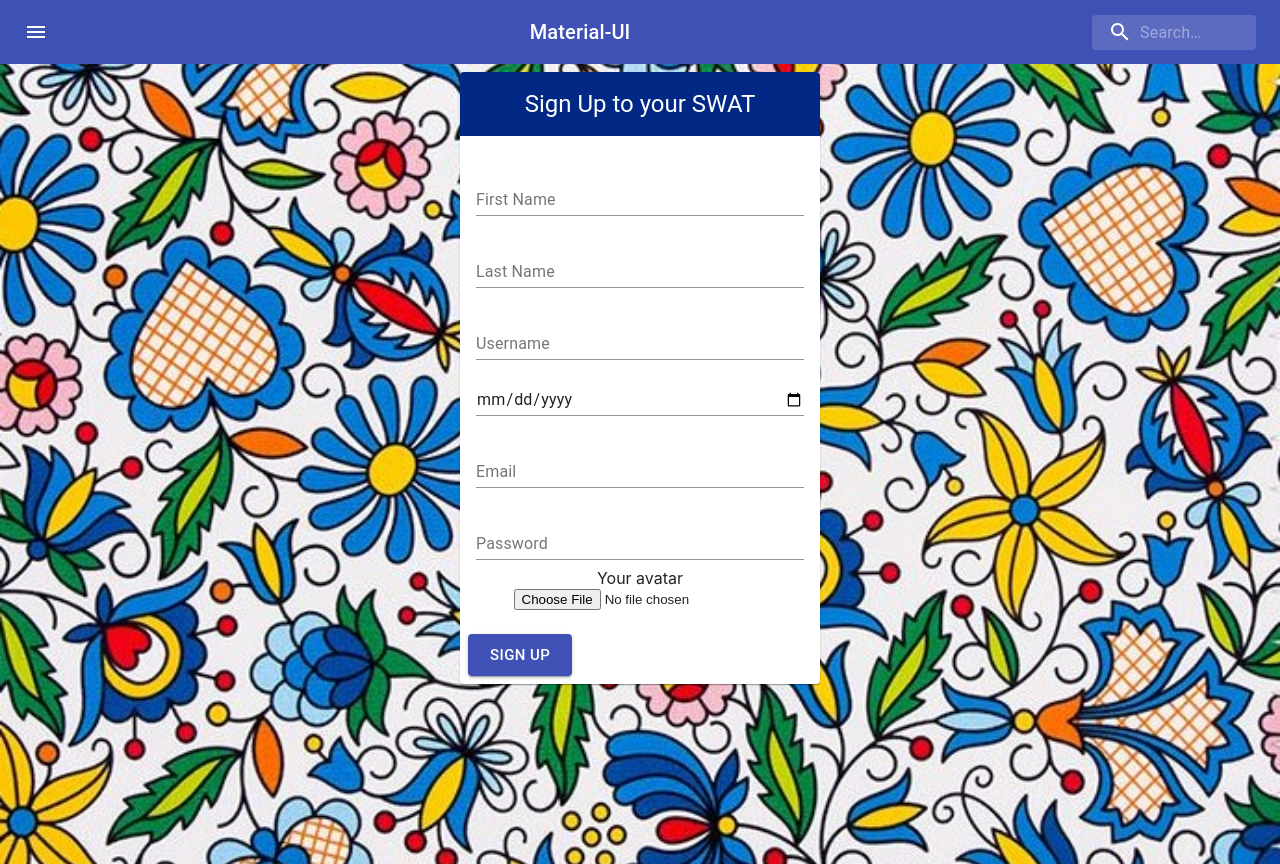
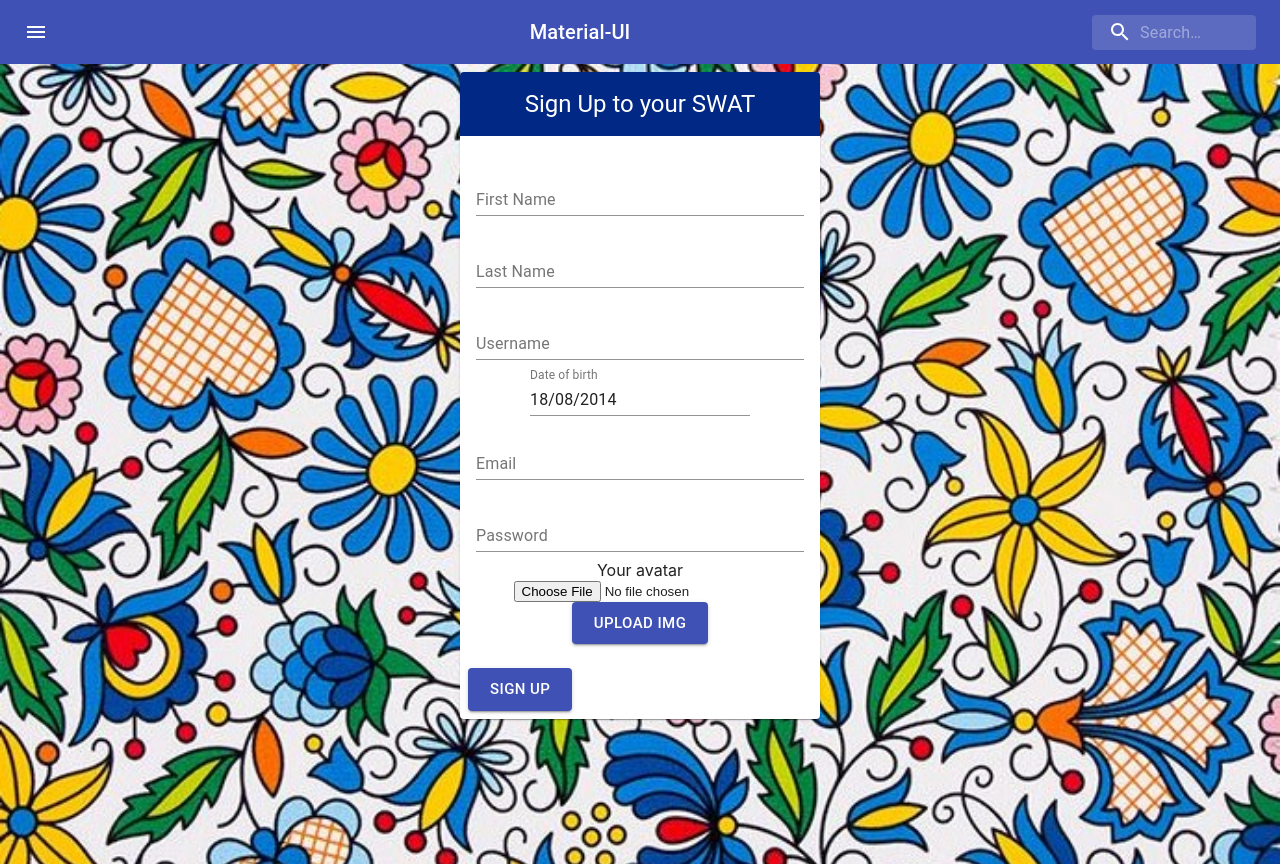
Before and after one commit to OBenshi/jobFit, a React (Create React App) app in the folder client/: page /signup in a window 1280 px wide. Built offline with nearby package versions, Linux system fonts and the light colour scheme.

Commit message:
Sign Up front

```diff
--- a/client/package.json
+++ b/client/package.json
@@ -4,6 +4,7 @@
   "private": true,
   "dependencies": {
     "@apollo/react-hooks": "^4.0.0",
+    "@date-io/date-fns": "^1.3.13",
     "@fontsource/roboto": "^4.5.0",
     "@material-ui/core": "^4.12.1",
     "@material-ui/icons": "^4.11.2",
@@ -16,6 +17,7 @@
     "@types/react": "^17.0.14",
     "@types/react-dom": "^17.0.9",
     "apollo-boost": "^0.4.9",
+    "date-fns": "^2.23.0",
     "graphql": "^15.5.1",
     "react": "^17.0.2",
     "react-dom": "^17.0.2",
--- a/client/src/GraphQL/Mutations.tsx
+++ b/client/src/GraphQL/Mutations.tsx
@@ -7,13 +7,13 @@
   }
 }
 `;
-/* export const SIGN_UP_USER =  gql`
-  mutation Mutation($logInInput: logInInput) {
-  logIn(input: $logInInput) {
+export const SIGN_UP_USER =  gql`
+  mutation Mutation($addUserInput: newUserInput!) {
+  addUser(input: $addUserInput) {
     username
   }
 }
-`; */
+`;
 
 
 
--- a/client/src/Views/SignUp.tsx
+++ b/client/src/Views/SignUp.tsx
@@ -4,6 +4,7 @@
   useState,
   ChangeEvent,
   FormEvent,
+  useEffect,
   useContext,
 } from "react";
 import { createStyles, makeStyles, Theme } from "@material-ui/core/styles";
@@ -14,6 +15,11 @@
 import CardHeader from "@material-ui/core/CardHeader";
 import Button from "@material-ui/core/Button";
 import background from '../img/background.jpg';
+import { useMutation } from "@apollo/client";
+import { SIGN_UP_USER } from '../GraphQL/Mutations'
+
+import { DatePicker } from "@material-ui/pickers";
+
 const useStyles = makeStyles((theme: Theme) =>
   createStyles({
     container: {
@@ -37,30 +43,105 @@
   })
 );
 
-interface FormData {
+interface SignUp {
   firstName: string,
   lastName: string,
   username: string,
   password: string,
   birthday: string,
   email: string,
-  avatar: string
+  avatar: string,
 }
 
 const LogIn: React.FC = () => {
+
+  const [selectedDate, setSelectedDate] = React.useState<Date | null>(
+    new Date('2014-08-18T21:11:54'),
+  );
+  const handleDateChange = (date: Date | null) => {
+    setSelectedDate(date);
+  };
+
   const classes = useStyles();
-  const [sign, setSign] = useState<FormData>({
+  const [addUser, { error }] = useMutation(SIGN_UP_USER);
+   const [imageSelected, setImageSelected] = useState("");
+  const [url, setUrl] = useState("");
+  const [sign, setSign] = useState<SignUp>({
     firstName: "",
     lastName: "",
     password: "",
-    birthday: "",
+    birthday: new Date().toISOString(),
     email: "",
     username: "",
     avatar: "",
   })
+
 const handleChange = (e: ChangeEvent<HTMLInputElement>) =>
-    setSign({ ...sign, [e.target.name]: e.target.value });
+  setSign({ ...sign, [e.target.name]: e.target.value }
+    );
+  console.log(sign.birthday)
 
+
+ const uploadImage = () => {
+    const data = new FormData();
+    data.append("file", imageSelected);
+    data.append("upload_preset", "swat-app");
+   data.append("cloud_name", "dtcs8hj99");
+    fetch("	https://api.cloudinary.com/v1_1/dtcs8hj99/image/upload", {
+      method: "post",
+      body: data,
+    })
+      .then((res) => res.json())
+      .then((data) => {
+        setUrl(data.url)
+        console.log(data.url)
+        setSign({ ...sign, avatar: data.url})
+      })
+      .catch((error) => {
+        console.log(error);
+      });
+  };
+
+
+  const handleCLick = (e: FormEvent<HTMLFormElement>) => {
+   console.log(sign)
+    e.preventDefault();
+      if (
+        !sign.firstName||
+        !sign.lastName ||
+         !sign.email ||
+         !sign.username ||
+        !sign.password ||
+        !sign.avatar
+    ) {
+       alert("Enter your details!");
+      } else {
+        addUser({
+          variables: {
+            "addUserInput": {
+               "firstName": sign.firstName,
+               "lastName": sign.lastName,
+               "password": sign.password,
+               "birthday": sign.birthday,
+               "email": sign.email,
+               "username": sign.username,
+               "avatar": sign.avatar
+            }
+          }
+        })
+        if (error) {
+          console.log(error)
+        } else {
+          console.log("user signed up")
+        }
+      }
+  }
+
+  /*   useEffect(() => {
+    if (url) {
+      handleCLick;
+    }
+    }, [url]); */
 
   const backgroundStyles = {
         backgroundImage: `url(${background})`,
@@ -73,7 +154,7 @@
   return (
     <>
       <div style={backgroundStyles}>
-      <form className={classes.container} noValidate autoComplete="off">
+      <form className={classes.container} noValidate autoComplete="off" onSubmit={handleCLick}>
         <Card className={classes.card}>
           <CardHeader className={classes.header} title="Sign Up to your SWAT" />
           <CardContent>
@@ -108,15 +189,14 @@
                 name="username"
                 onChange={handleChange}
                 />
-                          <TextField
-                fullWidth
-                id="birthday"
-                 type="date"
-                //label="Birthday"
-                placeholder="Birthday"
-                margin="normal"
-                name="birthday"
-                  onChange={handleChange}
+                  <DatePicker
+        disableFuture
+        openTo="year"
+        format="dd/MM/yyyy"
+        label="Date of birth"
+        views={["year", "month", "date"]}
+        value={selectedDate}
+        onChange={handleDateChange}
       />
               <TextField
                 fullWidth
@@ -125,9 +205,9 @@
                 label="Email"
                 placeholder="Email"
                 margin="normal"
+                name="email"
                 onChange={handleChange}
                               />
-
               <TextField
                 fullWidth
                 id="password"
@@ -135,17 +215,25 @@
                 label="Password"
                 placeholder="Password"
                 margin="normal"
+                name="password"
                 onChange={handleChange}
                 />
                  <label htmlFor="img">
          Your avatar
-         <input accept="image/*" type='file' id="imgInp" />
-         {/* <img src={url} alt="" style={{ width: "100%" }} /> */}
+                  <input
+                    accept="image/*"
+                    type="file"
+                    id="imgInp"
+                    name="avatar"
+                    onChange={(e: ChangeEvent<any>)=> setImageSelected(e.target.files[0])} />
                 </label>
+                <Button variant="contained" size="large" color="primary" onClick={() => uploadImage()}>
+              Upload img
+            </Button>
             </div>
           </CardContent>
           <CardActions>
-            <Button variant="contained" size="large" color="primary">
+            <Button variant="contained" size="large" color="primary" type="submit">
               Sign Up
             </Button>
           </CardActions>
```
Also changed, not shown: client/src/App.tsx (+5 -2 lines), 1 other file (tests, documents, lock files or other folders). Lines whose indentation alone changed are shown as unchanged.
